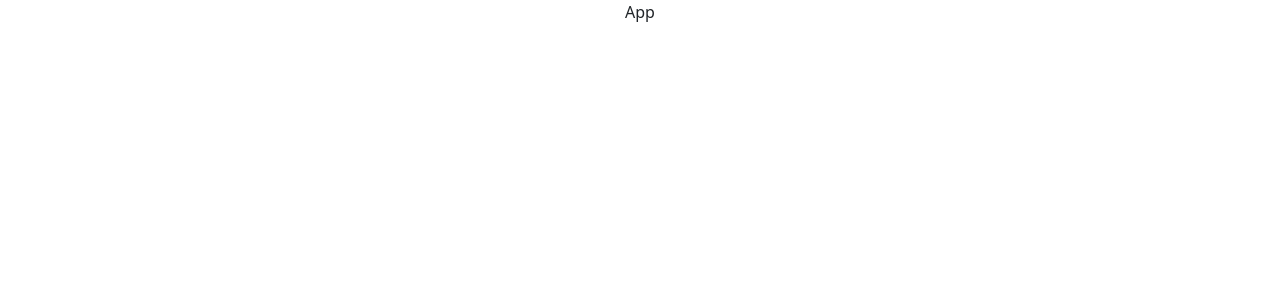
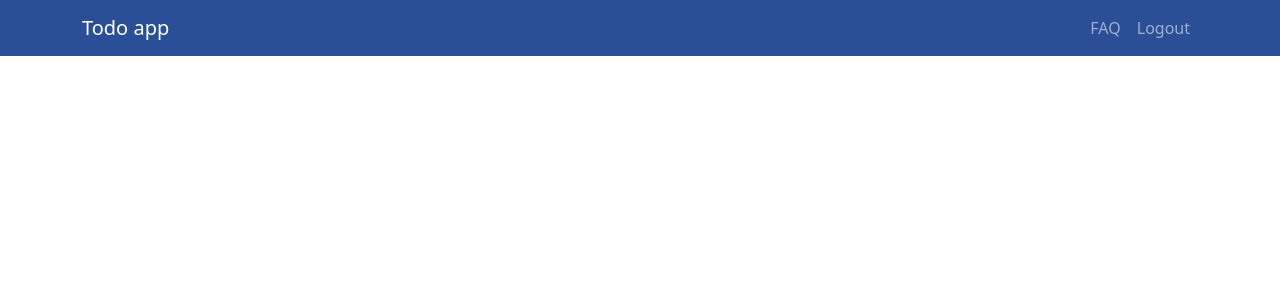
Before and after one commit to avinash6982/todo-app, a React (Create React App) app: page / in a window 1280 px wide. Shown: the top 300 px of the page. Built offline with nearby package versions, Linux system fonts and the light colour scheme.

Commit message:
Implemented minimal responsive navbar

```diff
--- a/src/App.js
+++ b/src/App.js
@@ -1,9 +1,13 @@
 import './App.css';
+
+import Navbar from './container/Navbar';
+import ApplicationRoutes from "./Routes";
 
 function App() {
   return (
     <div className="App">
-      App
+      <Navbar />
+      <ApplicationRoutes />
     </div>
   );
 }
--- /dev/null
+++ b/src/components/navbar/index.js
@@ -0,0 +1,29 @@
+import { Navbar, Container, Nav } from "react-bootstrap";
+
+import classes from "./styles.module.css";
+
+const NavbarComponent = ({
+    onSignout
+}) => {
+
+    return (
+        <Navbar sticky="top" className={classes.navigationBar} collapseOnSelect expand="lg" variant="dark">
+            <Container>
+                <Navbar.Brand href="/">Todo app</Navbar.Brand>
+                <Navbar.Toggle aria-controls="responsive-navbar-nav" />
+                <Navbar.Collapse id="responsive-navbar-nav">
+                    <Nav className="me-auto">
+                    </Nav>
+                    <Nav>
+                        <Nav.Link href="/faq">FAQ</Nav.Link>
+                        <Nav.Link onClick={() => onSignout()} href="">
+                            Logout
+                        </Nav.Link>
+                    </Nav>
+                </Navbar.Collapse>
+            </Container>
+        </Navbar>
+    );
+}
+
+export default NavbarComponent
--- /dev/null
+++ b/src/components/navbar/styles.module.css
@@ -0,0 +1,3 @@
+.navigationBar {
+    background-color: #2A4F96 !important;
+}
--- /dev/null
+++ b/src/container/Navbar.js
@@ -0,0 +1,13 @@
+import NavbarComponent from "../components/navbar";
+
+const Navbar = () => {
+
+    const onSignout = () =>
+        console.log("signout")
+
+    return (
+        <NavbarComponent onSignout={onSignout} />
+    )
+}
+
+export default Navbar
```
